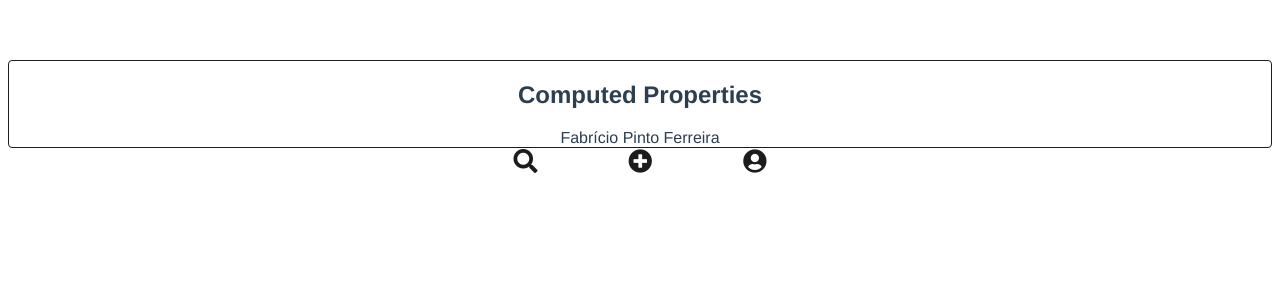
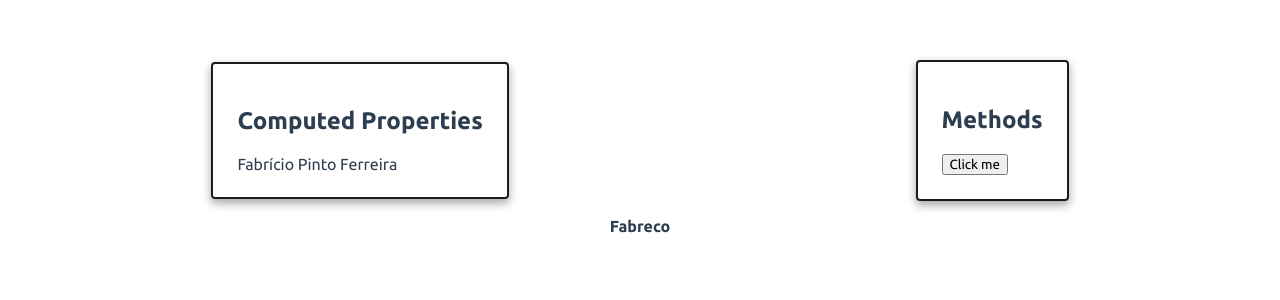
Before and after one commit to pferreirafabricio/vue-3-basics, a Vue app: page / in a window 1280 px wide. Shown: the top 300 px of the page. Built offline with nearby package versions, Linux system fonts and the light colour scheme.

Commit message:
add methods

```diff
--- a/src/App.vue
+++ b/src/App.vue
@@ -14,9 +14,10 @@ export default defineComponent({
 
 <style>
 @import './styles/main.css';
+@import url('https://fonts.googleapis.com/css2?family=Ubuntu:wght@300;400;700&display=swap');
 
 #app {
-  font-family: Avenir, Helvetica, Arial, sans-serif;
+  font-family: 'Ubuntu', sans-serif;
   -webkit-font-smoothing: antialiased;
   -moz-osx-font-smoothing: grayscale;
   text-align: center;
--- /dev/null
+++ b/src/components/Methods.vue
@@ -0,0 +1,35 @@
+<template>
+  <article>
+    <h2>Methods</h2>
+    <div>
+      <button @click="toggleTextDisplay">Click me</button>
+      <transition name="fade">
+        <span v-if="show" class="d-block">
+          {{ clickedText }} &#x1F423;
+        </span>
+      </transition>
+    </div>
+  </article>
+</template>
+
+<script lang="ts">
+import { defineComponent, ref } from 'vue';
+
+export default defineComponent({
+  name: 'ComputedProperties',
+  setup() {
+    const clickedText = ref<string>('Clicked!');
+    const show = ref<boolean>(false);
+
+    const toggleTextDisplay = () => {
+      show.value = !show.value;
+    };
+
+    return {
+      clickedText,
+      show,
+      toggleTextDisplay,
+    };
+  },
+});
+</script>
--- a/src/styles/main.css
+++ b/src/styles/main.css
@@ -8,7 +8,26 @@
     --font-extra-large: 24px;
 }
 
+button {
+    font-family: 'Ubuntu', sans-serif;
+}
+
 article {
-    border: 1px solid var(--dark);
+    display: flex;
+    flex-direction: column;
+    align-items: flex-start;
+    justify-content: space-between;
+    border: 2px solid var(--dark);
     border-radius: 4px;
+    height: 10%;
+    padding: 24px;
+    box-shadow: 0 4px 10px var(--dark-alpha);
 }
+
+.font-weight-bold {
+    font-weight: bold;
+}
+
+.d-block {
+    display: block;
+}
--- a/src/views/Main.vue
+++ b/src/views/Main.vue
@@ -1,23 +1,36 @@
 <template>
-  <main>
+  <main class="box">
     <ComputedProperties :firstName="'Fabrício'" :lastName="'Pinto Ferreira'" />
-
-    <footer>
-      <Menu />
-    </footer>
+    <Methods />
   </main>
+  <footer>
+    <p align="center" class="font-weight-bold">Fabreco</p>
+    <!-- <Menu /> -->
+  </footer>
 </template>
 
 <script lang="ts">
 import { defineComponent } from 'vue';
 import Menu from '../components/Menu.vue';
 import ComputedProperties from '../components/ComputedProperties.vue';
+import Methods from '../components/Methods.vue';
 
 export default defineComponent({
   name: 'Computed',
   components: {
-    Menu,
+    // Menu,
     ComputedProperties,
+    Methods,
   },
 });
 </script>
+
+<style scoped>
+.box {
+  display: flex;
+  align-items: center;
+  justify-content: space-around;
+  flex-wrap: wrap;
+  flex: 1 0 auto;
+}
+</style>
```
